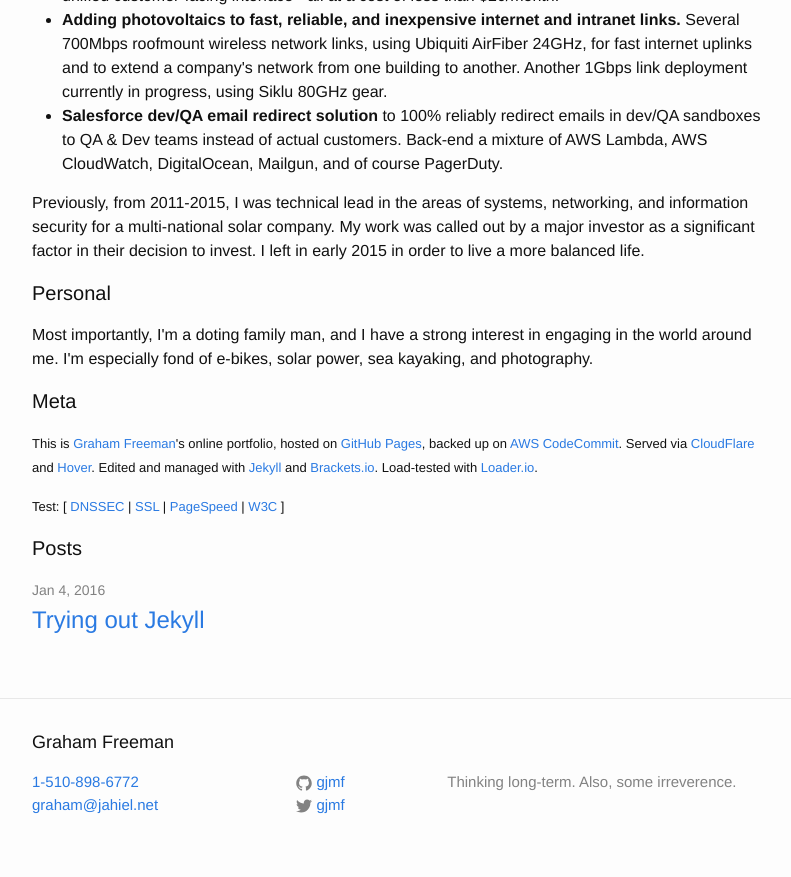
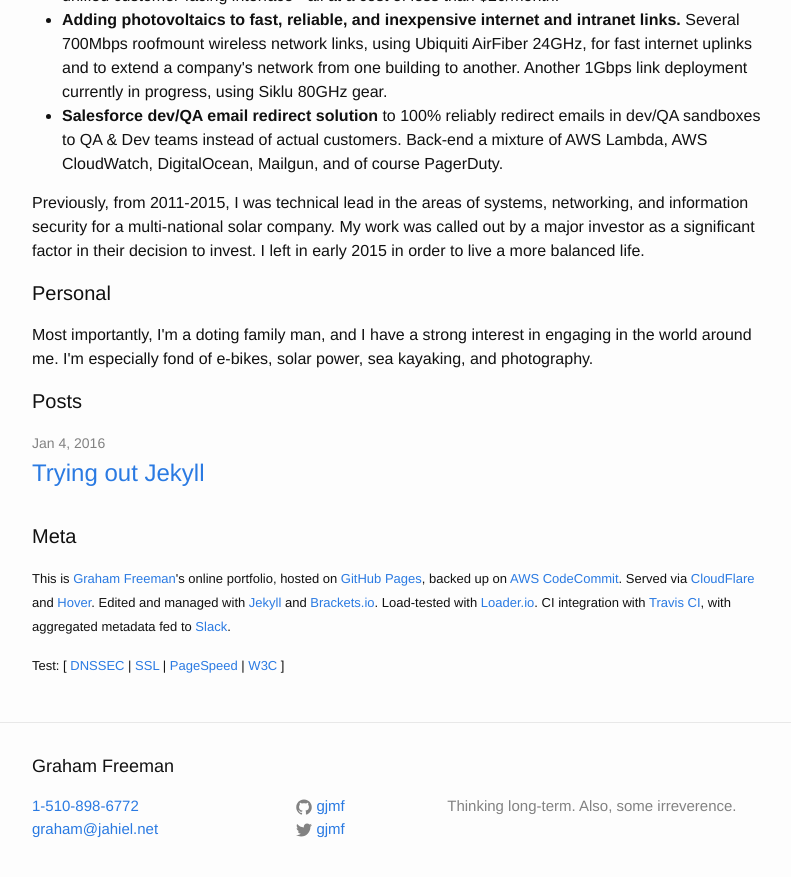
Before and after one commit to gjmf/gjmf.github.io, a Jekyll site: the page built from index.html, in a window 1280 px wide and 900 px high, scrolled down 723 px. Shown: the top 877 px of the window, without its empty margins (238-1029 px from the left). Built offline with Jekyll 4.4.1, drawn with Linux system fonts in a browser that asks for light colours.

Commit message:
Added CI, and reformatted.

```diff
--- a/index.html
+++ b/index.html
@@ -41,18 +41,6 @@
         Most importantly, I'm a doting family man, and I have a strong interest in engaging in the world around me.  I'm especially fond of e-bikes, solar power, sea kayaking, and photography.
         </p>
 
-<h3 class="page-heading">Meta</h3>
-        <p>
-        <font size=2>
-            This is <a href="https://graham-freeman.info">Graham Freeman</a>'s online portfolio, hosted on <a href="https://pages.github.com/">GitHub Pages</a>, backed up on <a href="https://aws.amazon.com/codecommit/">AWS CodeCommit</a>. Served via <a href="https://cloudflare.com">CloudFlare</a> and <a href="https://hover.com">Hover</a>. Edited and managed with <a href="https://jekyllrb.com/">Jekyll</a> and <a href="http://brackets.io">Brackets.io</a>. Load-tested with <a href="https://loader.io">Loader.io</a>.
-            </font>
-        </p>
-        <p>
-        <font size=2>
-            Test: [ <a href="http://dnssec-debugger.verisignlabs.com/graham-freeman.info" target="_blank">DNSSEC</a> | <a href="https://www.ssllabs.com/ssltest/analyze.html?d=graham-freeman.info&latest" target="_blank">SSL</a> | <a href="https://developers.google.com/speed/pagespeed/insights/?url=graham-freeman.info&tab=desktop" target="_blank">PageSpeed</a> | <a href="https://validator.w3.org/check?uri=https%3A%2F%2Fgraham-freeman.info&charset=%28detect+automatically%29&doctype=Inline&group=0" target="_blank">W3C</a> ]
-        </font>
-        </p>
-
 <h3 class="page-heading">Posts</h3>
 
   <ul class="post-list">
@@ -67,4 +55,16 @@
      {% endfor %}
 </ul>
 
+<h3 class="page-heading">Meta</h3>
+        <p>
+        <font size=2>
+            This is <a href="https://graham-freeman.info">Graham Freeman</a>'s online portfolio, hosted on <a href="https://pages.github.com/">GitHub Pages</a>, backed up on <a href="https://aws.amazon.com/codecommit/">AWS CodeCommit</a>. Served via <a href="https://cloudflare.com">CloudFlare</a> and <a href="https://hover.com">Hover</a>. Edited and managed with <a href="https://jekyllrb.com/">Jekyll</a> and <a href="http://brackets.io">Brackets.io</a>. Load-tested with <a href="https://loader.io">Loader.io</a>. CI integration with <a href="https://travis-ci.org/">Travis CI</a>, with aggregated metadata fed to <a href="https://slack.com/">Slack</a>.
+            </font>
+        </p>
+        <p>
+        <font size=2>
+            Test: [ <a href="http://dnssec-debugger.verisignlabs.com/graham-freeman.info" target="_blank">DNSSEC</a> | <a href="https://www.ssllabs.com/ssltest/analyze.html?d=graham-freeman.info&latest" target="_blank">SSL</a> | <a href="https://developers.google.com/speed/pagespeed/insights/?url=graham-freeman.info&tab=desktop" target="_blank">PageSpeed</a> | <a href="https://validator.w3.org/check?uri=https%3A%2F%2Fgraham-freeman.info&charset=%28detect+automatically%29&doctype=Inline&group=0" target="_blank">W3C</a> ]
+        </font>
+        </p>
+
 </div>
```
